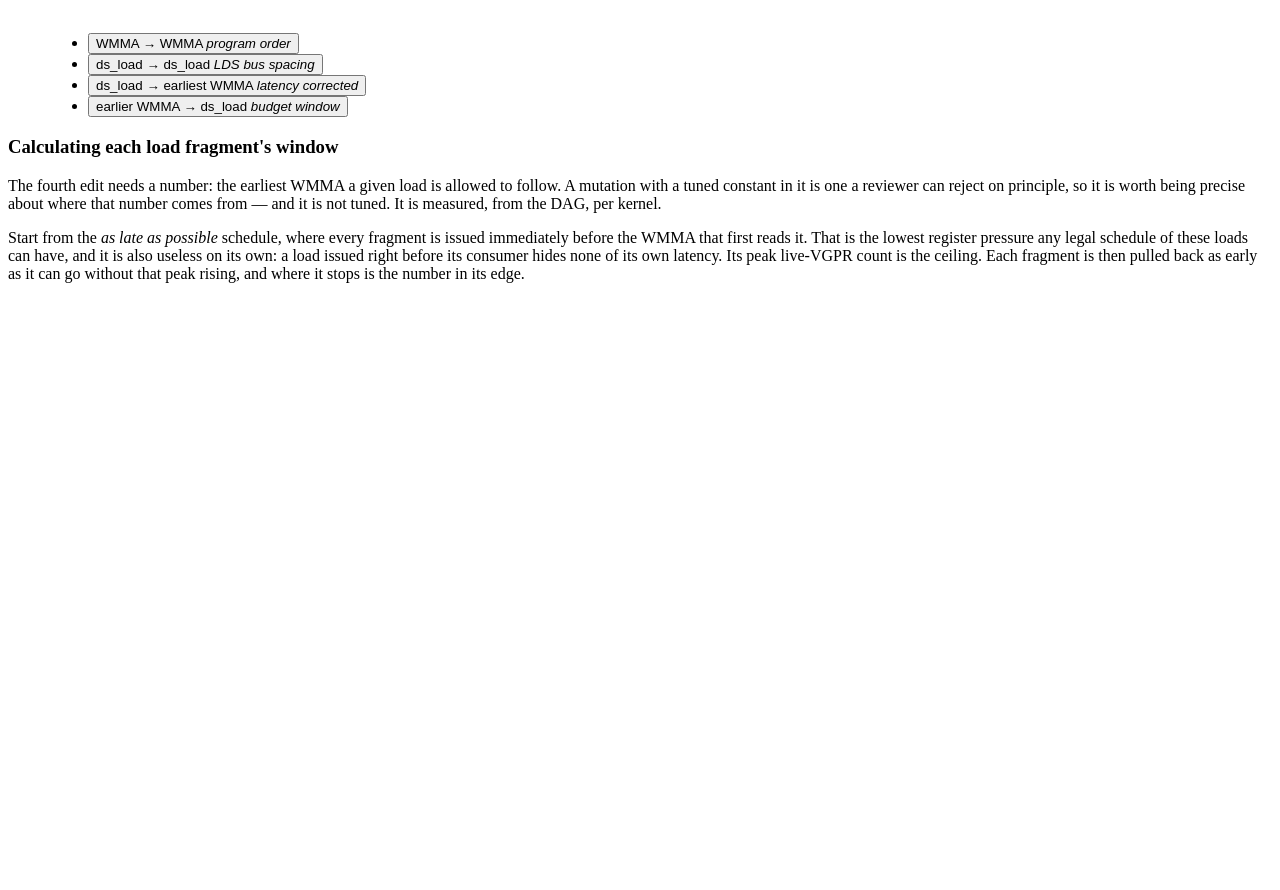
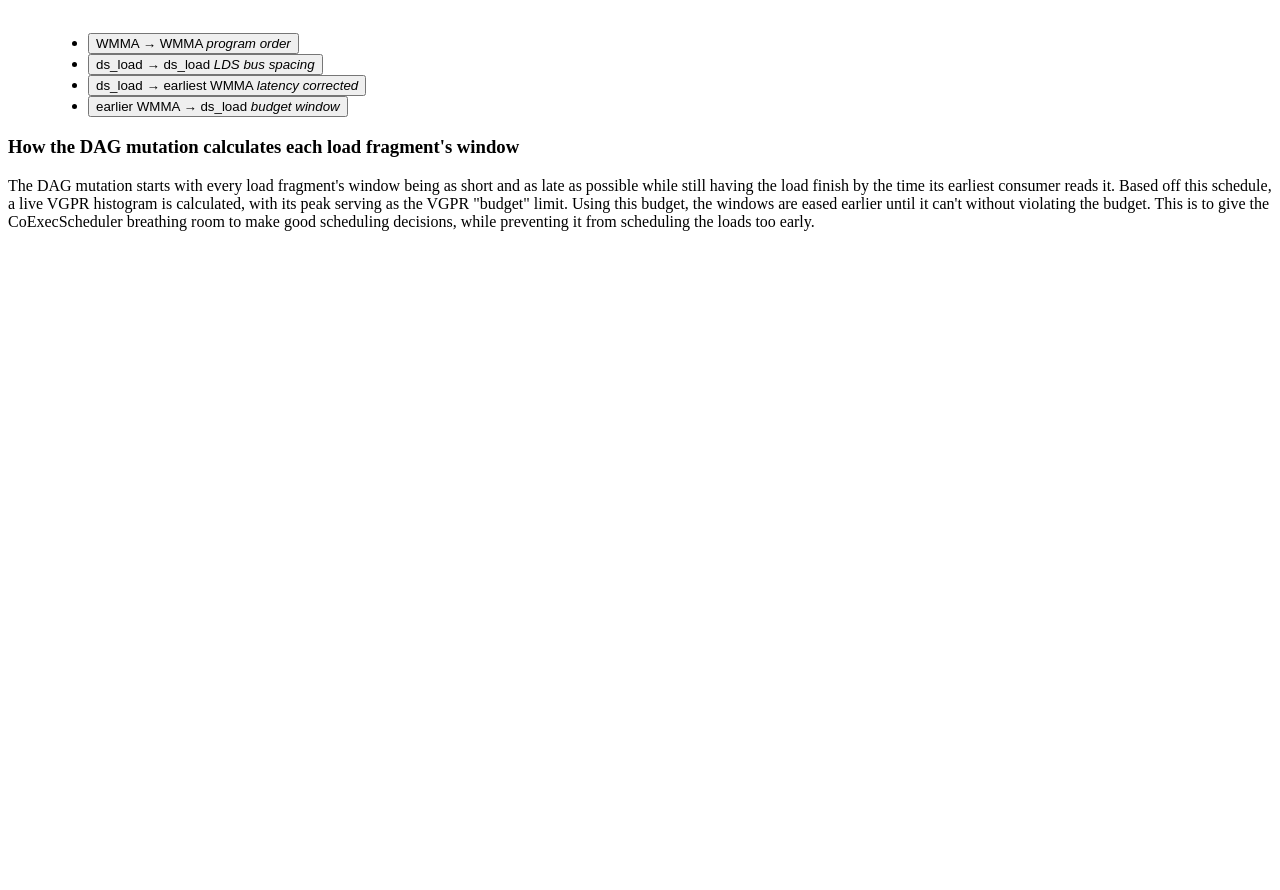
Before and after one commit to axelcool1234/axelcool1234.github.io, a plain HTML site: page src/posts/coexec-scheduler/index.html in a window 1280 px wide. Shown: the part 3120-4010 px from the top of the page. Drawn offline with Linux system fonts and the light colour scheme.

Commit message:
Update MI450 post

```diff
--- a/src/posts/coexec-scheduler/index.html
+++ b/src/posts/coexec-scheduler/index.html
@@ -254,20 +254,16 @@ The DAG mutation runs after the dependency DAG is built but before <code>tryCand
   <div class="de-info"></div>
 </figure>
 
-<h3>Calculating each load fragment's window</h3>
+<h3>How the DAG mutation calculates each load fragment's window</h3>
 
 <p>
-The fourth edit needs a number: the earliest WMMA a given load is allowed to follow. A mutation with a tuned constant in it is one a reviewer can reject on principle, so it is worth being precise about where that number comes from &mdash; and it is not tuned. It is measured, from the DAG, per kernel.
-</p>
-
-<p>
-Start from the <em>as late as possible</em> schedule, where every fragment is issued immediately before the WMMA that first reads it. That is the lowest register pressure any legal schedule of these loads can have, and it is also useless on its own: a load issued right before its consumer hides none of its own latency. Its peak live-VGPR count is the ceiling. Each fragment is then pulled back as early as it can go without that peak rising, and where it stops is the number in its edge.
+The DAG mutation starts with every load fragment's window being as short and as late as possible while still having the load finish by the time its earliest consumer reads it. Based off this schedule, a live VGPR histogram is calculated, with its peak serving as the VGPR "budget" limit. Using this budget, the windows are eased earlier until it can't without violating the budget. This is to give the CoExecScheduler breathing room to make good scheduling decisions, while preventing it from scheduling the loads too early.
 </p>
 
 <figure class="bw" id="bw">
   <p class="bw-status"></p>
   <svg class="bw-svg" viewBox="0 0 680 362" role="img"
-       aria-label="Two panels sharing a WMMA axis: one bar per ds_load fragment showing where it is issued and when it is read, above the live VGPR histogram those bars produce, with the budget ceiling drawn across it"></svg>
+       aria-label="Two panels sharing a WMMA axis: one bar per ds_load fragment showing where it is issued and when it is read, above the live VGPR histogram those bars produce, with the budget limit drawn across it"></svg>
   <p class="bw-sub"></p>
   <ul class="bw-legend">
     <li><span class="bw-key bw-kheld"></span>held live but not yet read</li>
```
